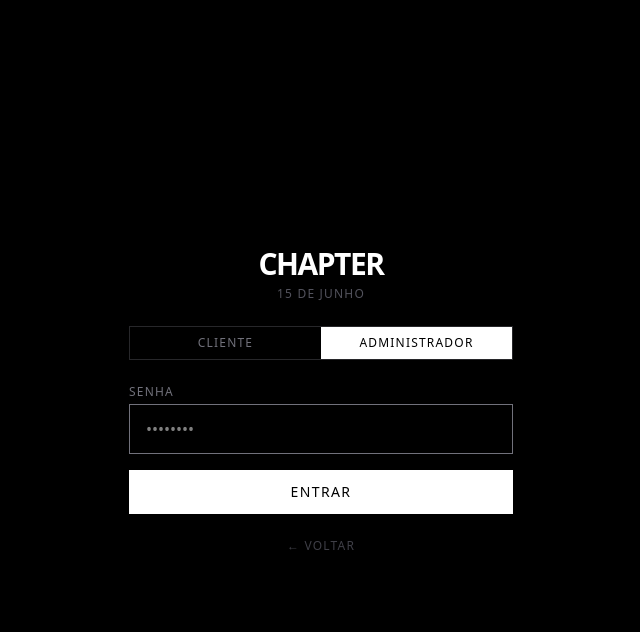
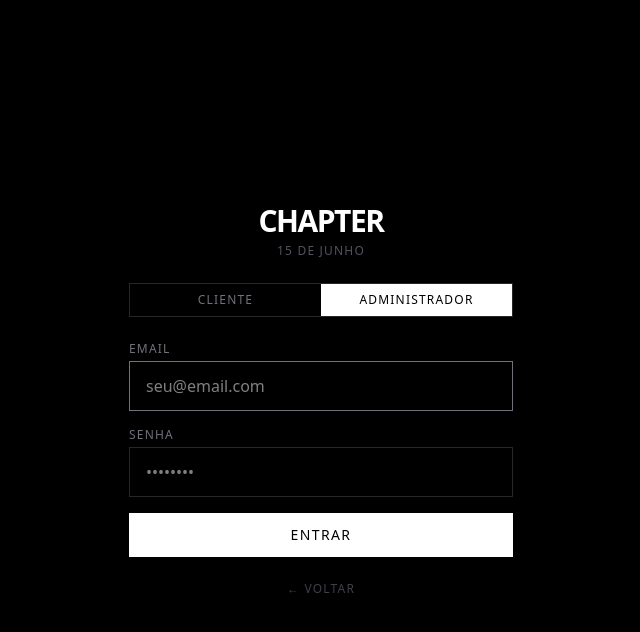
Before and after one commit to gomesdamasse651-sys/chapter-eventos, a Next.js app: page /login in a window 1280 px wide. Both pictures are taken after a click on the button "ADMINISTRADOR". Shown: the top 632 px of the page, without its empty margins (319-959 px from the left). Built offline with nearby package versions, Linux system fonts and the light colour scheme; no server answers.

Commit message:
fix: login cliente erro visível + admin email+senha

```diff
--- a/app/login/page.tsx
+++ b/app/login/page.tsx
@@ -17,6 +17,7 @@ function LoginForm() {
   const [nome, setNome] = useState("");
   const [email, setEmail] = useState("");
   const [senha, setSenha] = useState("");
+  const [emailAdmin, setEmailAdmin] = useState("");
   const [erro, setErro] = useState("");
   const [sucesso, setSucesso] = useState("");
   const [loading, setLoading] = useState(false);
@@ -42,10 +43,16 @@ function LoginForm() {
     }
 
     const { error } = await supabase.auth.signInWithPassword({ email, password: senha });
-    if (error) { setErro("Email ou senha incorretos."); setLoading(false); return; }
+    if (error) {
+      console.error("[login cliente] signInWithPassword error:", error.message, error);
+      setErro("Email ou senha incorretos.");
+      setLoading(false);
+      return;
+    }
     const redirect = searchParams.get("redirect") ?? "/dashboard";
     router.push(redirect);
     router.refresh();
+    setLoading(false);
   }
 
   async function handleAdmin(e: React.FormEvent) {
@@ -56,14 +63,15 @@ function LoginForm() {
     const res = await fetch("/api/admin/auth", {
       method: "POST",
       headers: { "Content-Type": "application/json" },
-      body: JSON.stringify({ senha }),
+      body: JSON.stringify({ email: emailAdmin, senha }),
     });
 
     if (res.ok) {
       router.push("/admin");
       router.refresh();
     } else {
-      setErro("Senha incorreta.");
+      const json = await res.json().catch(() => ({}));
+      setErro(json.error ?? "Credenciais inválidas.");
       setLoading(false);
     }
   }
@@ -131,10 +139,16 @@ function LoginForm() {
         {aba === "admin" && (
           <form onSubmit={handleAdmin} className="flex flex-col gap-4">
             <div className="flex flex-col gap-1">
+              <label className="text-xs tracking-widest uppercase text-zinc-500">Email</label>
+              <input type="email" required value={emailAdmin} onChange={(e) => setEmailAdmin(e.target.value)}
+                className="bg-transparent border border-zinc-800 px-4 py-3 text-white focus:outline-none focus:border-zinc-500 transition-colors"
+                placeholder="seu@email.com" autoFocus />
+            </div>
+            <div className="flex flex-col gap-1">
               <label className="text-xs tracking-widest uppercase text-zinc-500">Senha</label>
               <input type="password" required value={senha} onChange={(e) => setSenha(e.target.value)}
                 className="bg-transparent border border-zinc-800 px-4 py-3 text-white focus:outline-none focus:border-zinc-500 transition-colors"
-                placeholder="••••••••" autoFocus />
+                placeholder="••••••••" />
             </div>
 
             {erro && <p className="text-red-500 text-xs text-center">{erro}</p>}
```
